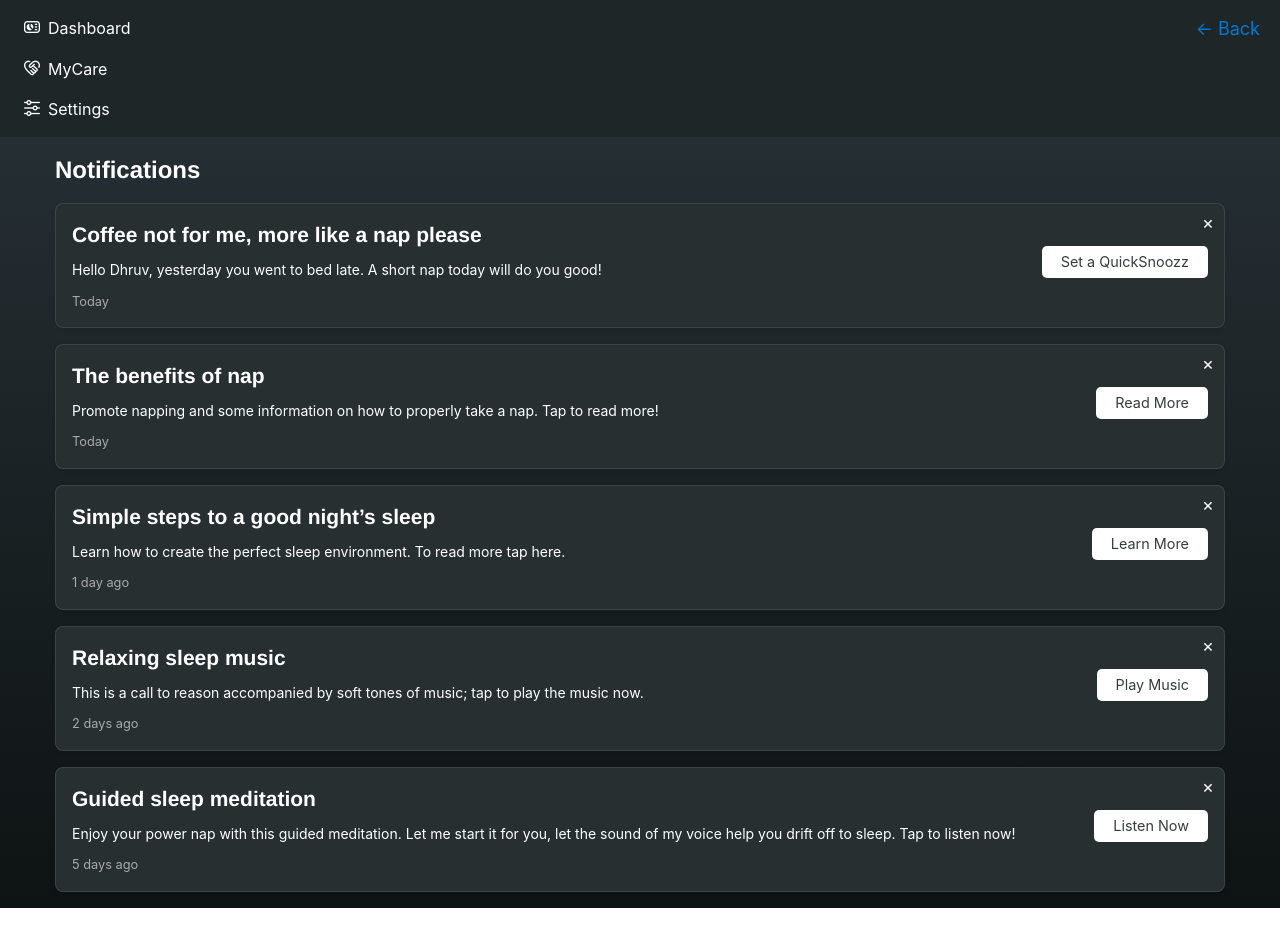
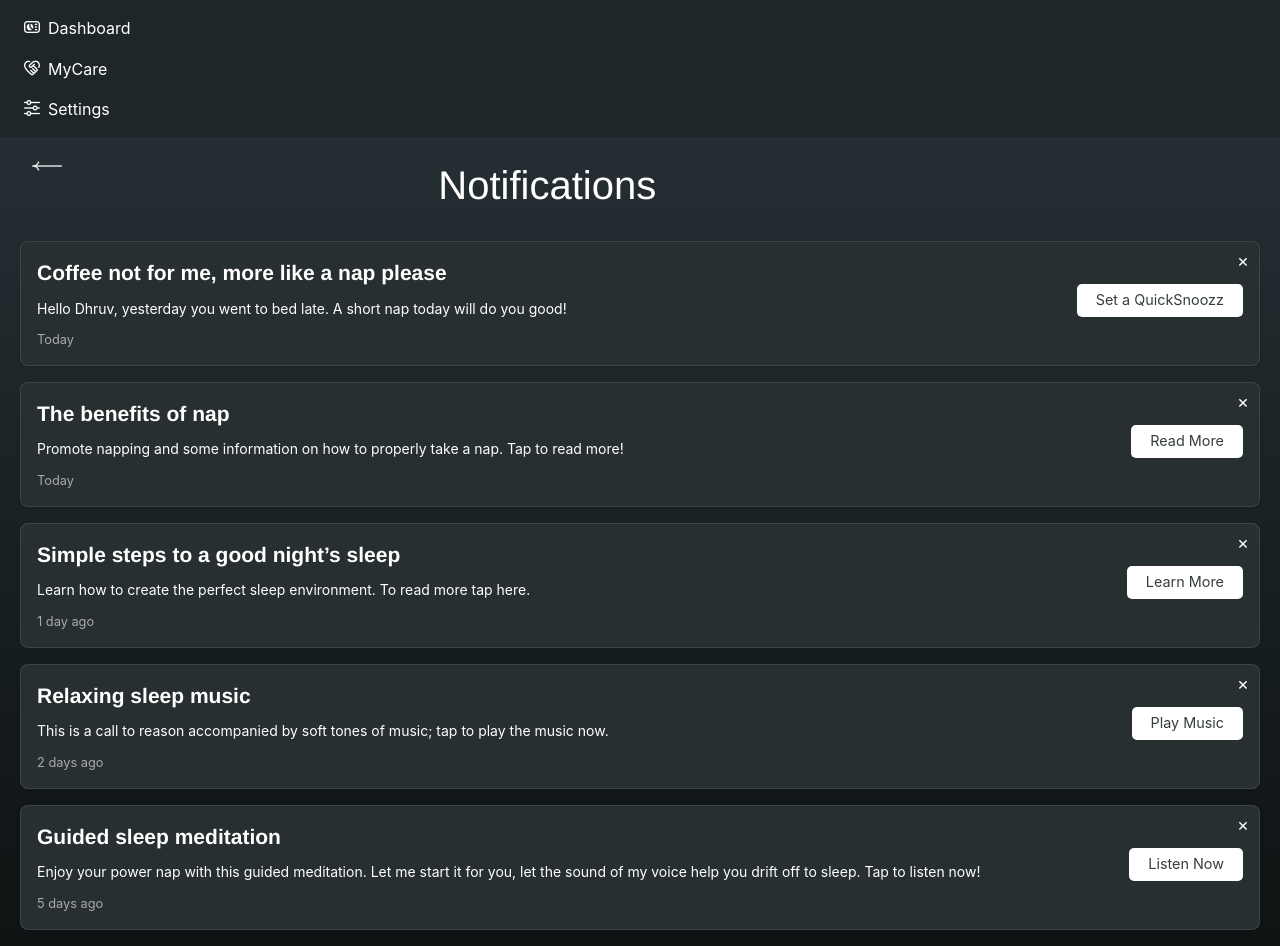
Before and after one commit to hakkam0397/hakkam0397.github.io, a plain HTML site: page notification.html in a window 1280 px wide. Before the commit the page ends 908 px from the top, so only its background shows below. Drawn offline with Linux system fonts and the light colour scheme; some icons are missing.

Commit message:
updates
updates

```diff
--- a/notification.css
+++ b/notification.css
@@ -12,6 +12,11 @@ h1 {
   font-size: 24px;
   font-weight: bold;
   margin-bottom: 16px;
+}
+
+#notiHeading{
+  align-self: center;
+  padding: 20px 0px;
 }
 
 .notification {
@@ -37,6 +42,14 @@ h1 {
   font-size: 18px;
   color: #0078d4;
   cursor: pointer;
+}
+.page-wrapper {
+  display: flex;
+  justify-content: left;
+  align-items: left;
+  flex-direction: column;
+  min-height: 100vh;
+  margin: 0 20px;
 }
 
 .back-btn:hover {
@@ -80,6 +93,38 @@ h1 {
   text-decoration: none;
   transition: background-color 0.3s;
 }
+.button-with-image {
+  display: flex;
+  align-items: center;
+  background-color: rgba(255, 255, 255, 0);
+  border: none;
+  /* Remove borders */
+  color: white;
+  /* White text */
+  padding: 10px 10px;
+  /*Some padding*/
+  text-align: center;
+  /* Center the text (if there is any) */
+  text-decoration: none;
+  /* Remove underline */
+  display: inline-block;
+  /* Get it to sit inline with text */
+  font-size: 16px;
+  /* Increase font size */
+  margin: 4px 2px;
+  /* Some margin */
+  cursor: pointer;
+  /* Pointer/hand icon */
+  border-radius: 20px;
+  /* Rounded corners */
+  height: auto;
+  width: 50px;
+}
+
+/* .button-with-image img {
+  margin-right: 10px;
+} */
+
 
 .button:hover {
   background-color: #3BB85E;
@@ -159,7 +204,7 @@ h1 {
     padding: 8px;
   }
 
-  .vertical.menu {
+  /* .vertical.menu {
     background-color: #1F2628;
   }
 
@@ -170,5 +215,5 @@ h1 {
 
   .vertical.menu a:hover {
     background-color: #2A3438;
-  }
+  } */
 }
--- a/notification.html
+++ b/notification.html
@@ -47,20 +47,20 @@
     </div>
   </div>
   <!-- Navigation Bar-->
-
-  <div class="grid-container">
-    <div class="grid-x grid-padding-x">
-      <div class="cell">
-        <h1>Notifications</h1>
-        <div id="notifications"></div>
-        <button class="back-btn" onclick="goBack()">← Back</button>
+  <div class="page-wrapper">
+    <div class="grid-x grid-margin-x">
+      <div class="cell small-2">
+          <!-- <button class="button" id="backNotification" width="50" height="20">Back</button> -->
+          <button class="button-with-image" id="backNotification">
+            <img src="Resources/Images/backArrow2x.png" alt="Back Arrow Image">
+        </button>
+      </div>
+      <div class="cell small-7 small-offset-2">
+          <h2 id="notiHeading">Notifications</h2>
       </div>
     </div>
+    <div id="notifications"></div>
   </div>
-  </div>
-  </div>
-  </div>
-
   <!-- Foundation JavaScript -->
   <script src="js/vendor/jquery.js"></script>
   <script src="js/vendor/what-input.js"></script>
@@ -69,7 +69,6 @@
 
   <!-- Custom JavaScript -->
   <script src="notification.js"></script>
-  </div>
 </body>
 
 </html>
--- a/notification.js
+++ b/notification.js
@@ -1,6 +1,6 @@
 /* Author: Samruddhi Deolekar */
 
-document.addEventListener("DOMContentLoaded", function() {
+document.addEventListener("DOMContentLoaded", function () {
   const notifications = [
     {
       title: "Coffee not for me, more like a nap please",
@@ -74,3 +74,12 @@ document.addEventListener("DOMContentLoaded", function() {
     });
   });
 });
+
+document.getElementById('backNotification').addEventListener('click', function () {
+  const overlay = document.getElementById('backNotification');
+  overlay.classList.add('active');
+
+  setTimeout(function () {
+      window.location.href = 'index.html'; // Replace with your actual new page URL
+  }, 500); // Duration should match the CSS transition duration
+});
--- a/stylesheet.css
+++ b/stylesheet.css
@@ -159,7 +159,7 @@ body {
 .button-with-image {
     display: flex;
     align-items: center;
-    background-color: #293339;
+    background-color: rgba(255, 255, 255, 0);
     border: none;
     /* Remove borders */
     color: white;
@@ -180,13 +180,13 @@ body {
     /* Pointer/hand icon */
     border-radius: 20px;
     /* Rounded corners */
-    height: auto;
-    width: 40px;
+    /* height: auto;
+    width: 40px; */
 }
 
-.button-with-image img {
+/* .button-with-image img {
     margin-right: 10px;
-}
+} */
 
 .button:hover {
     background-color: #293339;
@@ -458,6 +458,7 @@ body {
 @media (max-width: 1200px) {
     .button-with-image img {
         width: 80px;
+        height: auto;
         /* Adjust size for medium screens */
     }
 }
@@ -465,6 +466,7 @@ body {
 @media (max-width: 768px) {
     .button-with-image img {
         width: 60px;
+        height: auto;
         /* Adjust size for small screens */
     }
 }
@@ -472,6 +474,7 @@ body {
 @media (max-width: 480px) {
     .button-with-image img {
         width: 40px;
+        height: auto;
         /* Adjust size for extra small screens */
     }
 }
```
Also changed, not shown: index.html (+2 -2 lines), script.js (+9 -0 lines), Resources/Images/backArrow.png (added), Resources/Images/backArrow2x.png (added). Lines whose indentation alone changed are shown as unchanged.
